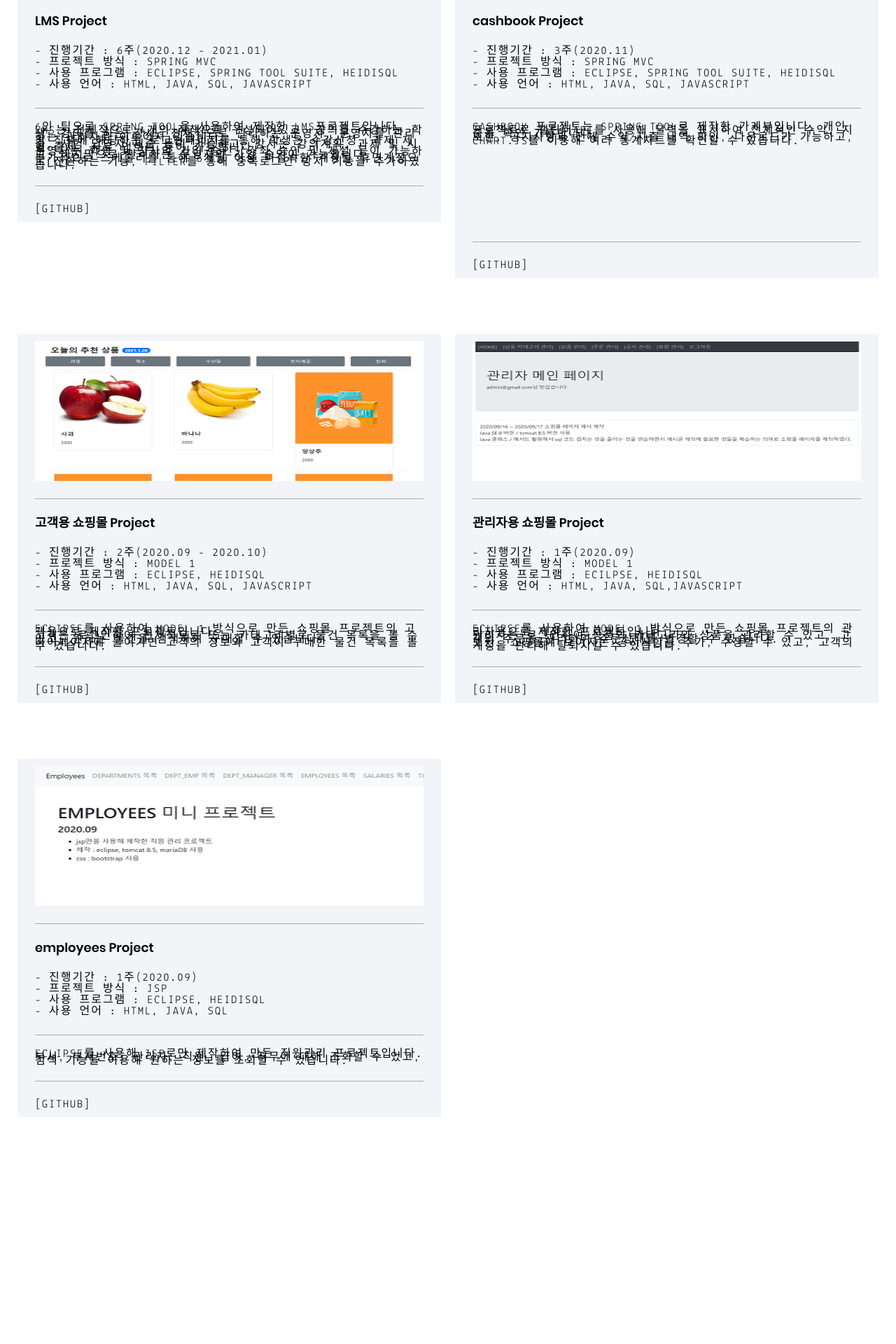
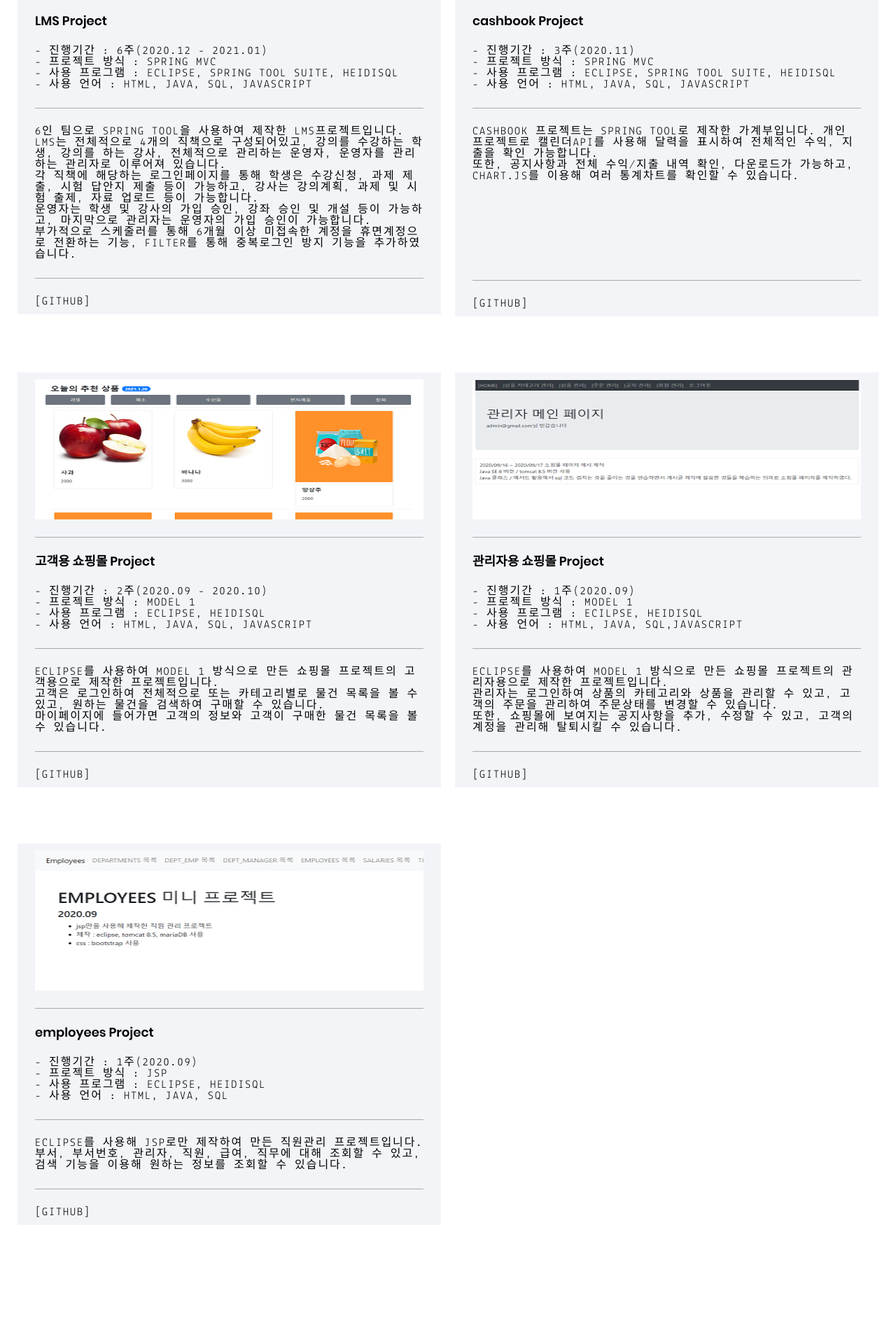
Before and after one commit to heairin1008/heairin1008.github.io, a Jekyll site: the page built from index.html, in a window 1280 px wide. Shown: the part 1151-3071 px from the top of the page at 70% size. Built offline with Jekyll 4.4.1, drawn with Linux system fonts in a browser that asks for light colours; before the commit the page ends 3041 px from its top, so only the background shows below that.

Commit message:
Update _layout.scss

```diff
--- a/assets/scss/_layout.scss
+++ b/assets/scss/_layout.scss
@@ -67,12 +67,6 @@
 
 		a {
 			padding: 0 1.5rem;
-		}
-	}
-
-	@media (min-width: $breakpoint-medium) {
-		p {
-			line-height:5px;
 		}
 	}
 
```
